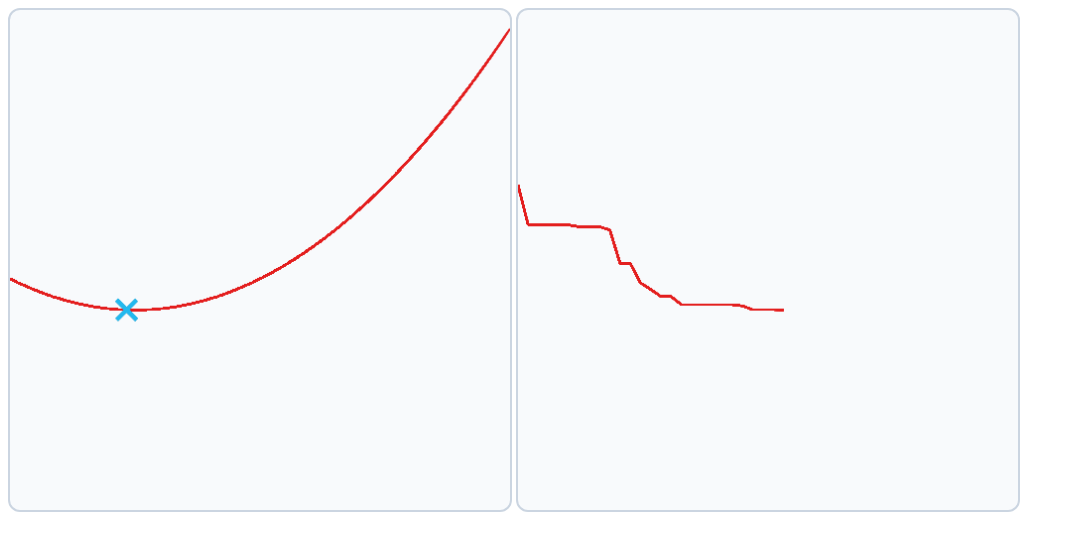
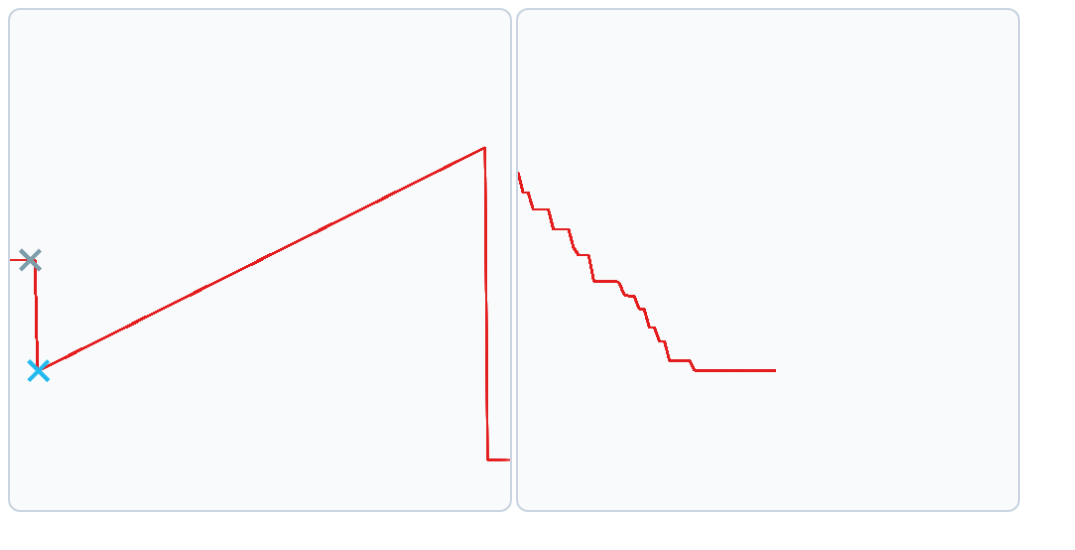
Before and after one commit to spearskw/metaheuristics-game, a plain HTML site: page index.html in a window 1280 px wide. Shown: the whole page, without its empty margins (0-1075 px from the left). Drawn offline with Linux system fonts and the light colour scheme.

Commit message:
put all the config in one spot
and other cleanup

```diff
--- a/index.html
+++ b/index.html
@@ -4,7 +4,7 @@
     <link rel="stylesheet" href="styles.css">
 </head>
 <body>
-<canvas id="function"></canvas>
+<canvas id="objective"></canvas>
 <canvas id="score"></canvas>
 </body>
 </html>
--- a/js/main.js
+++ b/js/main.js
@@ -1,36 +1,44 @@
 import * as strategies from "./strategies.js";
-import * as functions from "./functions.js";
-import {clear, plotCandidate, plotFunction, plotScore, setupCanvas} from "./plotting.js";
+import * as objectives from "./objectives.js";
+import {clear, plotCandidate, plotObjective, plotScore, setupCanvas} from "./plotting.js";
 
 window.onload = main
 
 function main() {
-    let functionCanvas = setupCanvas("function", true);
-    let scoreCanvas = setupCanvas("score", false);
+    let config = {
+        objective: objectives.deceptive,
+        initialGuess: 7,
+        numSteps: 100,
+        millisBetweenFrames: 100,
+        strategy: (val, progress) => strategies.anneal(val, 2.5, 0.1, progress)
+        // strategy: (val, progress) => strategies.nearby(val, 0.4)
+    }
 
+    optimize(config)
+}
+
+function optimize(config) {
     let x = [];
     for (let i = -10; i < 10; i += .1) {
         x.push(i);
     }
 
-    let fn = functions.smooth_valley
-    let guess = 5
-    let scores = [fn(guess)]
+    let scores = [config.objective(config.initialGuess)]
 
-    step(functionCanvas, scoreCanvas, x, guess, scores, fn, 50);
+    setupCanvas("objective")
+    setupCanvas("score")
+
+    step(config, x, config.initialGuess, scores);
 }
 
-function step(functionCanvas, scoreCanvas, x, bestGuess, scores, fn, numSteps) {
-    // implement our strategy
-    // let candidate = strategies.nearby(bestGuess, 4)
-    let candidate = strategies.anneal(bestGuess, 2.5, .01, scores.length / numSteps);
-    // let candidate = strategies.random()
+function step(config, x, bestGuess, scores) {
+    let candidate = config.strategy(bestGuess, scores.length / config.numSteps);
 
     // clamp so that we can always see it
     candidate = Math.max(Math.min(candidate, 10), -10)
 
     // update scores and best guess
-    let possibleScore = fn(candidate);
+    let possibleScore = config.objective(candidate);
     if (possibleScore < scores[scores.length - 1]) {
         scores.push(possibleScore);
         bestGuess = candidate;
@@ -39,15 +47,19 @@ function step(functionCanvas, scoreCanvas, x, bestGuess, scores, fn, numSteps) {
     }
 
     // update plots
-    clear(functionCanvas)
+    let objectiveCanvas = document.getElementById("objective");
+    let scoreCanvas = document.getElementById("score");
+    clear(objectiveCanvas)
     clear(scoreCanvas)
-    plotFunction(functionCanvas, x, x.map(fn));
-    plotCandidate(functionCanvas, candidate, fn(candidate), '#7e9daa');
-    plotCandidate(functionCanvas, bestGuess, fn(bestGuess), '#22b9ef');
-    plotScore(scoreCanvas, scores, numSteps)
-    if (scores.length < numSteps) {
+    plotObjective(objectiveCanvas, x, x.map(config.objective));
+    plotCandidate(objectiveCanvas, candidate, config.objective(candidate), '#7e9daa');
+    plotCandidate(objectiveCanvas, bestGuess, config.objective(bestGuess), '#22b9ef');
+    plotScore(scoreCanvas, scores, config.numSteps)
+
+    // iterate
+    if (scores.length < config.numSteps) {
         setTimeout(() => {
-            requestAnimationFrame(() => step(functionCanvas, scoreCanvas, x, bestGuess, scores, fn, numSteps));
-        }, 200)
+            requestAnimationFrame(() => step(config, x, bestGuess, scores));
+        }, config.millisBetweenFrames);
     }
 }
--- a/js/plotting.js
+++ b/js/plotting.js
@@ -11,7 +11,7 @@ export function plotCandidate(canvas, x, y, color) {
     plotMarker(canvas, x, y, -10, 10, -10, 10, color);
 }
 
-export function plotFunction(canvas, x, y) {
+export function plotObjective(canvas, x, y) {
     plot(canvas, x, y, -10, 10, -10, 10);
 }
 
@@ -28,7 +28,7 @@ export function plotScore(canvas, scores, numSteps) {
     plot(canvas, x, scores, 0, numSteps - 1, -10, 10);
 }
 
-export function plot(canvas, x, y, xmin, xmax, ymin, ymax) {
+function plot(canvas, x, y, xmin, xmax, ymin, ymax) {
     let ctx = canvas.getContext('2d');
 
     let u = x.map(it => scaleX(it, xmin, xmax, canvas.width))
```
Also changed, not shown: js/objectives.js (renamed from js/functions.js).
